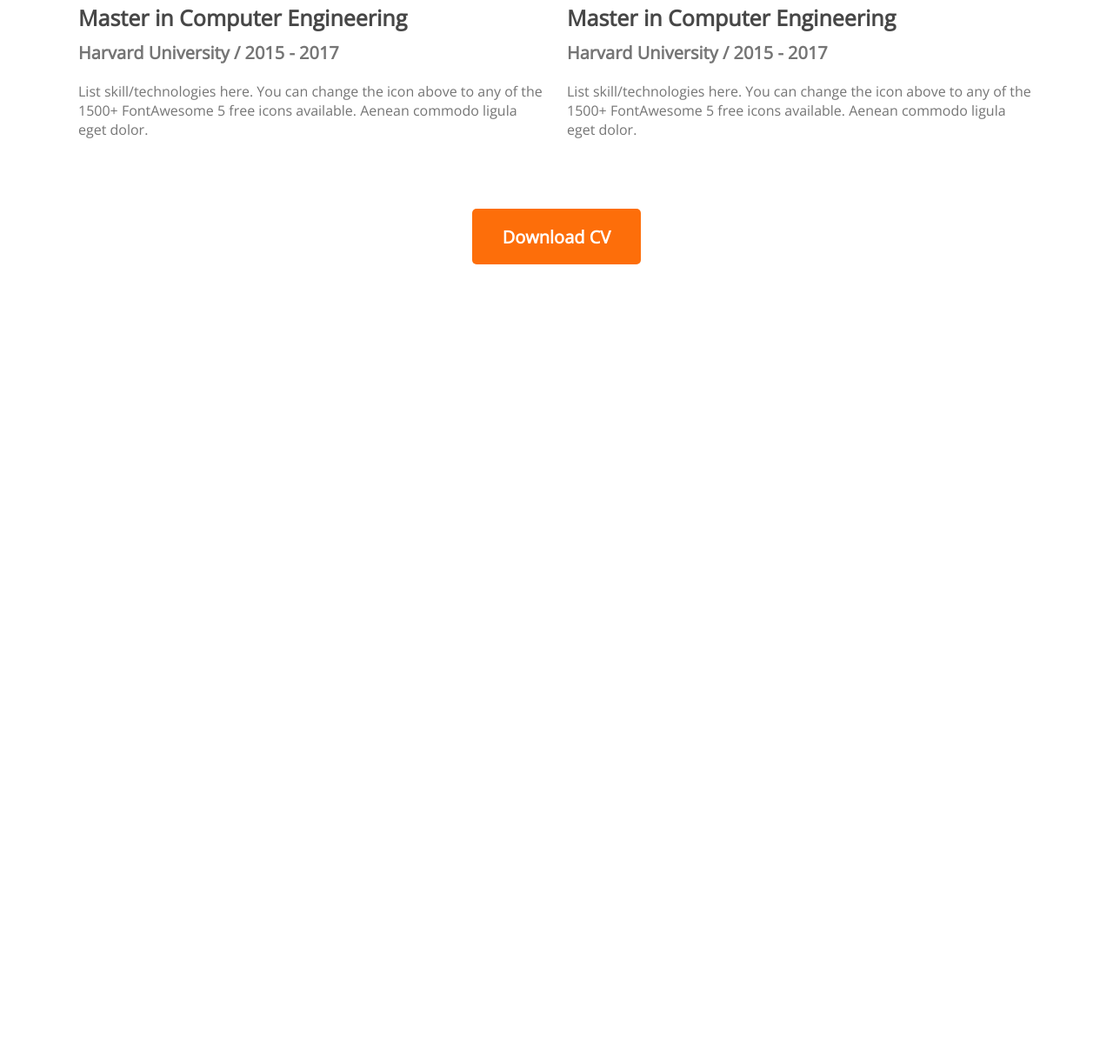
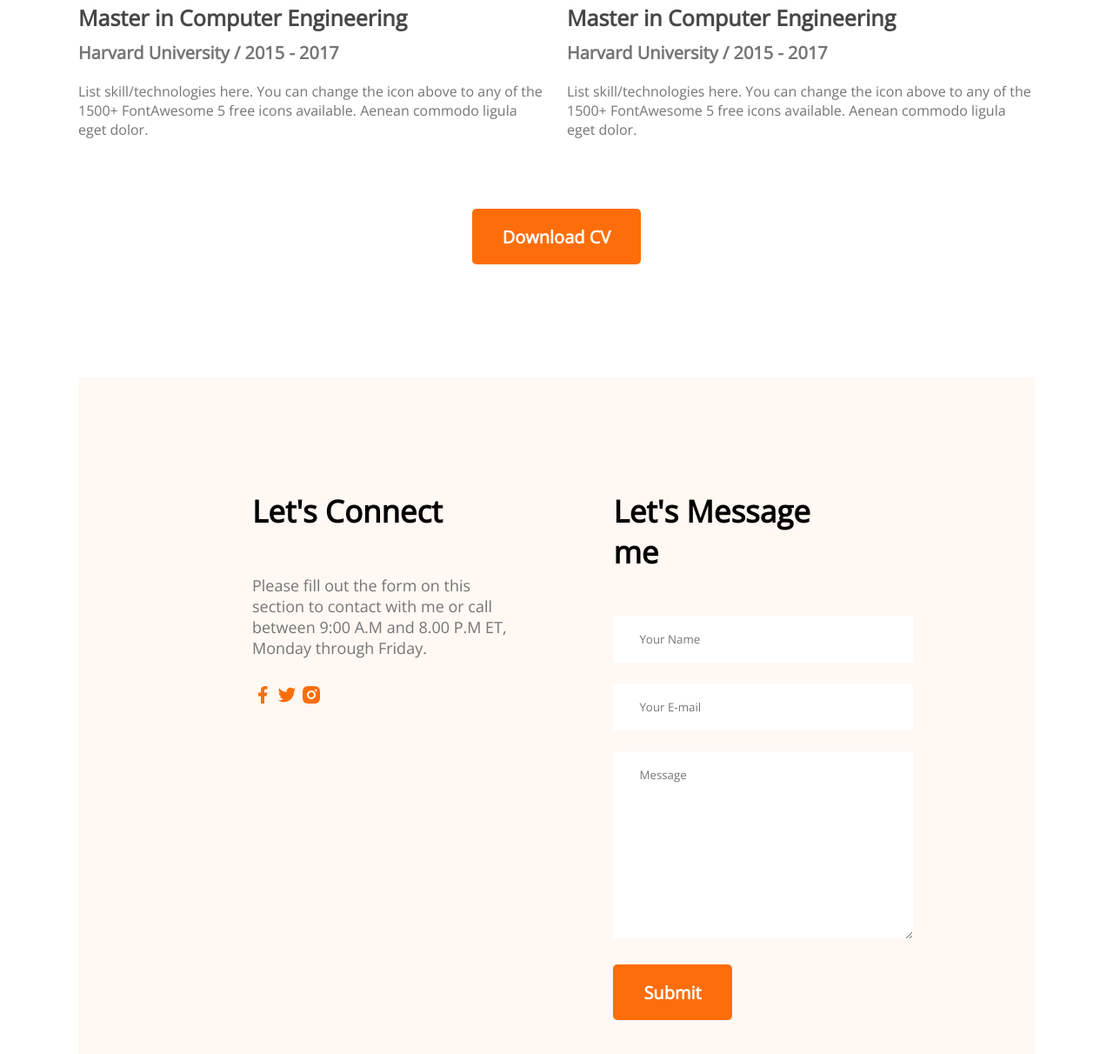
Before and after one commit to Lokman-Hossain-Mujahid/developer-portfolio, a plain HTML site: page index.html in a window 1280 px wide. Shown: the part 2769-3981 px from the top of the page at 87% size. Before the commit the page ends 3073 px from the top, so only its background shows below. Drawn offline with nearby package versions, Linux system fonts and the light colour scheme.

Commit message:
last section added

```diff
--- a/Styles/portfolio.css
+++ b/Styles/portfolio.css
@@ -178,3 +178,29 @@
     margin-top: 50px;
     text-align: center;
 }
+
+/* contact styles */
+.contact{
+    display: flex;
+    gap: 100px;
+    background: #FFF8F3;
+    padding: 130px 200px;
+}
+.contact .section-title{
+    text-align: left;
+}
+
+.contact input[type="text"], input[type="email"], textarea{
+    margin-bottom: 24px;
+    border: 0;
+    width: 100%;
+    padding: 18px 30px;
+}
+
+input{
+    height: 64;
+}
+
+.contact a{
+    text-decoration: none;
+}
--- a/index.html
+++ b/index.html
@@ -136,6 +136,33 @@
                 <button class="btn-primary">Download CV</button>
             </div>
          </section>
+         <!-- contact section -->
+         <section class="contact">
+            <div>
+                <h3 class="section-title">Let's Connect</h3>
+                <p class="section-description">
+                    Please fill out the form on this section to contact with me or call between 9:00 A.M and 8.00 P.M ET, Monday through Friday.
+                </p>
+                <a href="">
+                    <img src="images/icons/facebook.png" alt="">
+                </a>
+                <a href="">
+                    <img src="images/icons/twitter.png" alt="">
+                </a>
+                <a href="">
+                    <img src="images/icons/insta.png" alt="">
+                </a>
+            </div>
+            <div>
+                <h3 class="section-title">Let's Message me</h3>
+                <form action="">
+                    <input type="text" name="" id="" placeholder="Your Name">
+                    <input type="text" name="" id="" placeholder="Your E-mail">
+                    <textarea name="" id="" cols="30" rows="10" placeholder="Message"></textarea>
+                    <input class="btn-primary" type="submit" value="Submit">
+                </form>
+            </div>
+         </section>
     </main>
     <footer>
 
```
